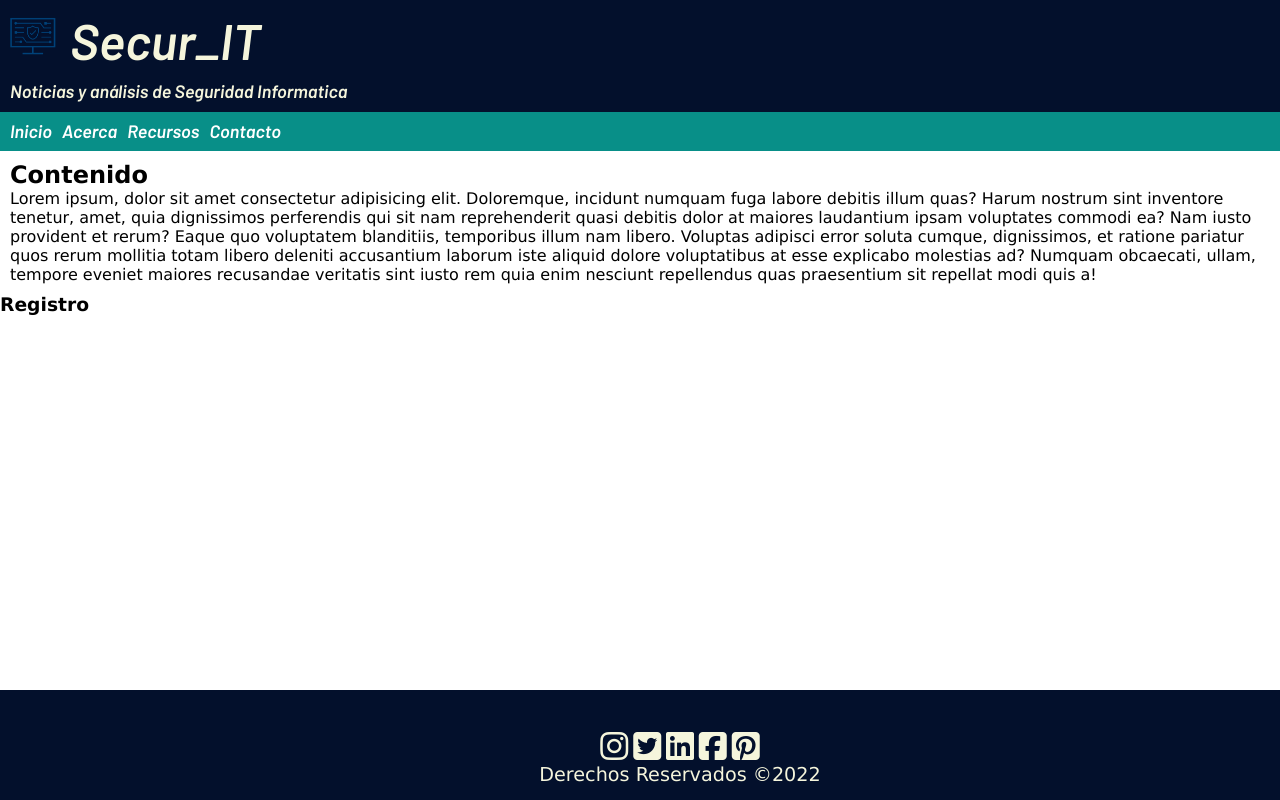
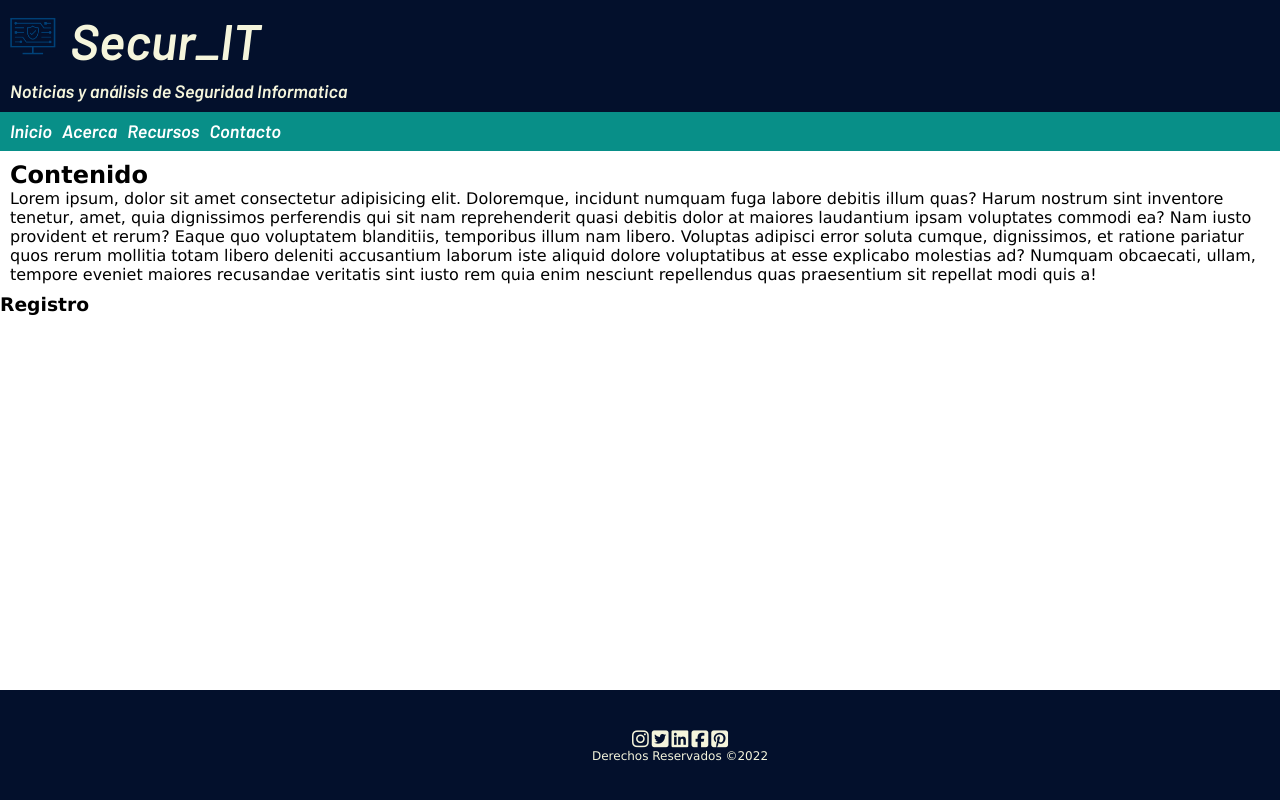
Before and after one commit to Villamarinji/TPO-CaC, a plain HTML site: page index.html in a window 1280 px wide. Drawn offline with Linux system fonts and the light colour scheme.

Commit message:
Ajustes en el Footer

```diff
--- a/CSS/estilos.css
+++ b/CSS/estilos.css
@@ -46,7 +46,7 @@
 }
 
 .footer{
-    font-size: 1.5vw;
+    font-size: 12px;
     background-color: #03102c;
     font-family: 'Raleway', sans-serif;
     color: #f5f5dc;
@@ -78,5 +78,5 @@
 .fa-instagram, .fa-square-twitter, .fa-square-facebook, .fa-square-pinterest,.fa-linkedin
 {    text-decoration: none;
     color: #f5f5dc;
-    font-size: 2.5vw;
+    font-size: 1.5vw;
 }
```
